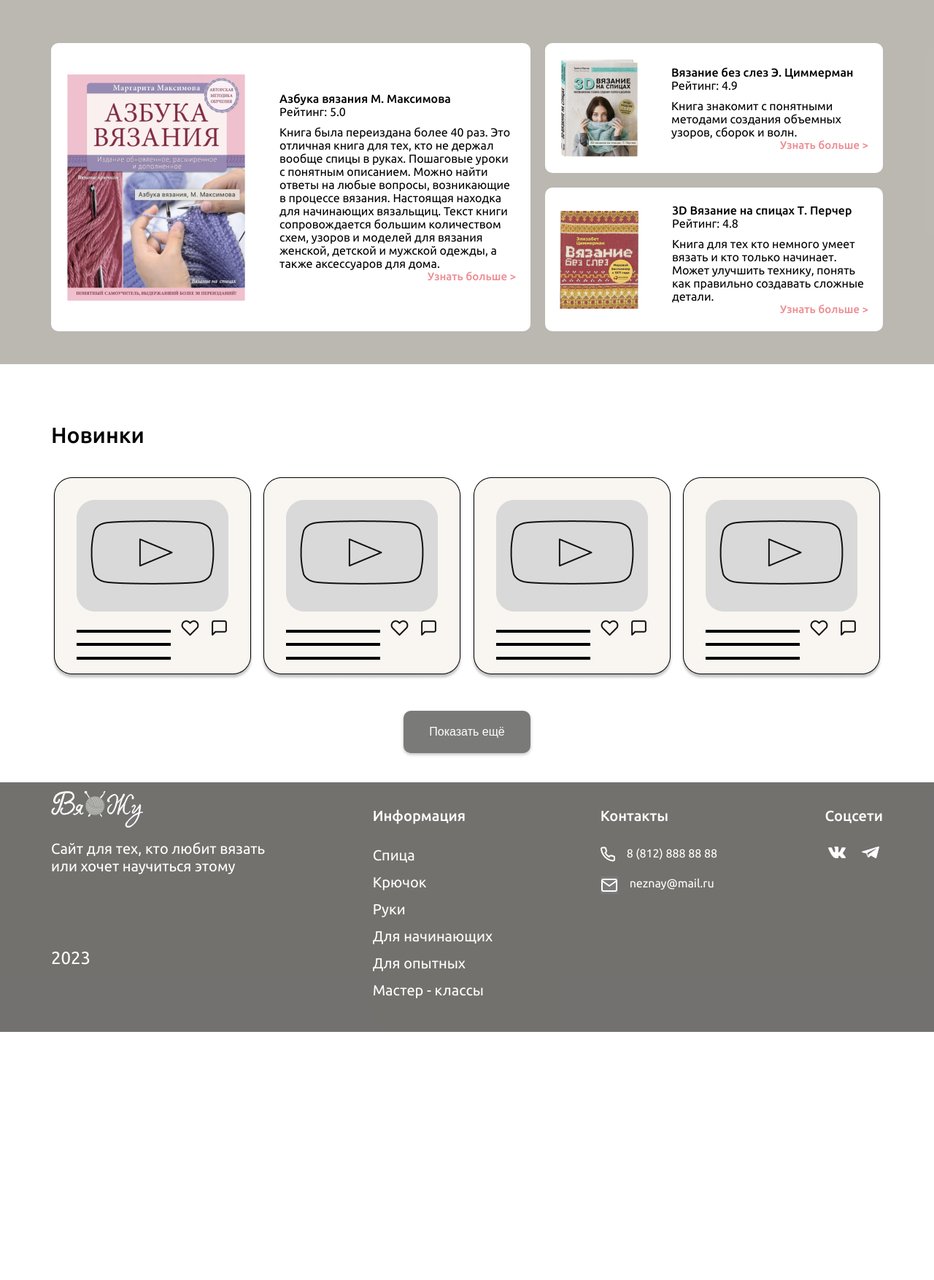
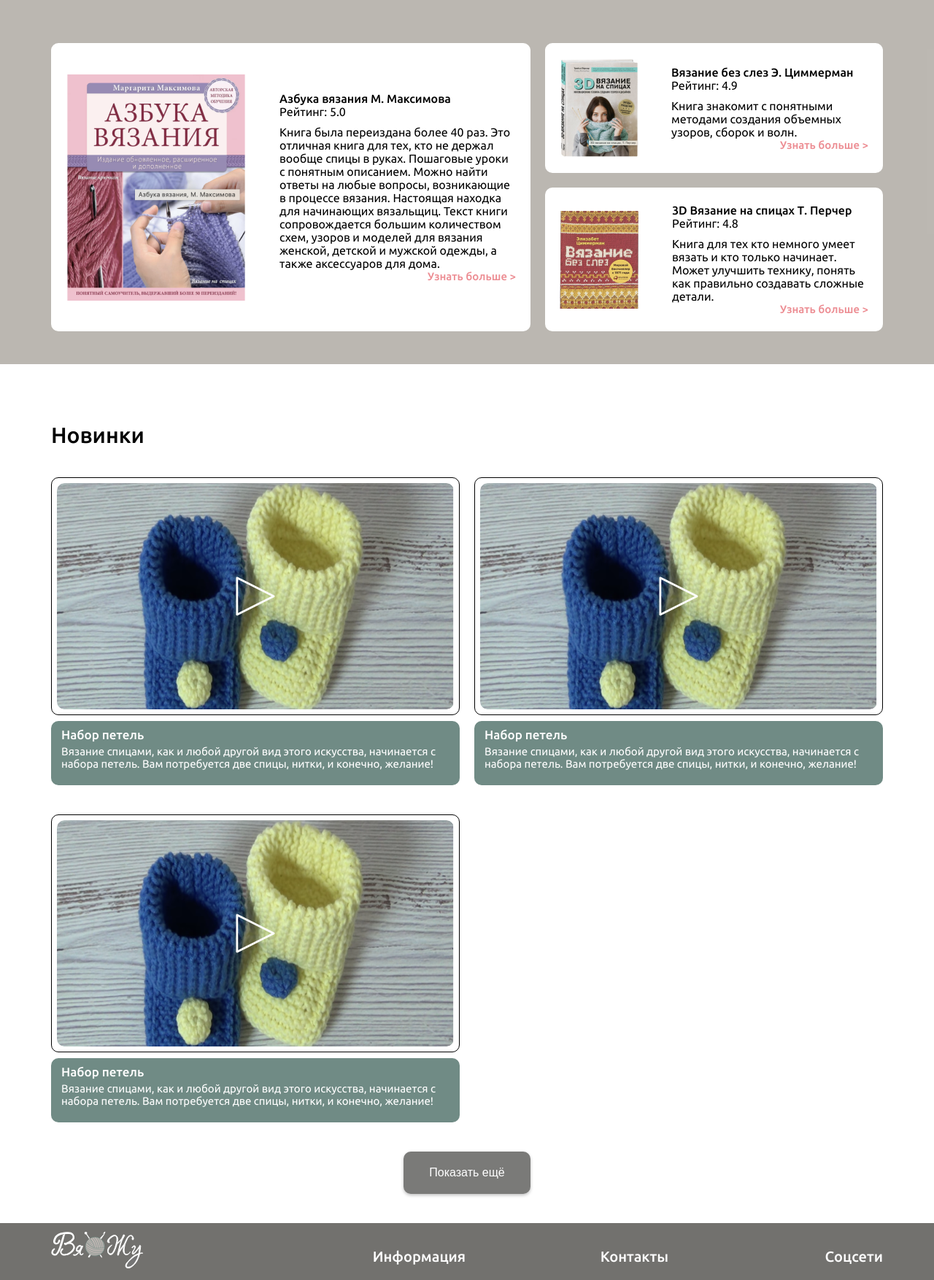
Before and after one commit to dag0S/vyazhu, a PHP site: page / in a window 1280 px wide. Shown: the part 1204-2958 px from the top of the page at 73% size. Before the commit the page ends 2618 px from the top, so only its background shows below. Run offline with PHP 8.4, Linux system fonts and the light colour scheme.

Commit message:
container in nav, cards-video

```diff
--- a/css/style.css
+++ b/css/style.css
@@ -102,6 +102,10 @@ body {
   height: 44.3rem;
 }
 
+.while {
+  background: #ffffff;
+}
+
 .container {
   position: relative;
   width: 114rem;
@@ -126,7 +130,7 @@ body {
   z-index: 2;
   background: #ffffff;
   display: flex;
-  justify-content: center;
+  justify-content: space-between;
   align-items: center;
   height: 4.4rem;
 }
@@ -335,7 +339,7 @@ body {
   border-radius: 1rem;
 }
 
-.section-new {
+.section-videos {
   background: #ffffff;
   min-height: 56.2rem;
 }
@@ -343,6 +347,54 @@ body {
 .video-cards {
   display: flex;
   justify-content: space-between;
+  flex-wrap: wrap;
+}
+
+.video-card__link {
+  display: inline-block;
+  margin-bottom: 0.8rem;
+}
+.video-card__wrapper-preview {
+  position: relative;
+  display: flex;
+  justify-content: center;
+  align-items: center;
+  width: 56rem;
+  height: 32.6rem;
+  border: 1px solid #000000;
+  border-radius: 1rem;
+}
+.video-card__triangle {
+  height: 5.4rem;
+  width: 5.4rem;
+  position: absolute;
+  top: 50%;
+  left: 50%;
+  transform: translate(-50%, -50%);
+}
+.video-card__img {
+  width: 54.4rem;
+  height: 31rem;
+  border-radius: 1rem;
+}
+.video-card__wrapper-text {
+  width: 56rem;
+  height: 8.8rem;
+  background: #708B85;
+  border-radius: 1rem;
+  padding: 0.9rem 1.4rem;
+}
+.video-card__title {
+  text-align: left;
+  font-size: 1.7rem;
+  font-weight: 500;
+  color: #ffffff;
+  margin-bottom: 0.5rem;
+}
+.video-card__text {
+  text-align: left;
+  font-size: 1.5rem;
+  color: #ffffff;
 }
 
 .btn-show-more {
--- a/footer.php
+++ b/footer.php
@@ -10,12 +10,12 @@
             <div class="info">
                 <h6 class="footer-title margin-bottom-30px padding-top-34px">Информация</h6>
                 <ul class="info__footer-menu">
-                    <li><a class="info__footer-item" href="#">Спица</a></li>
-                    <li><a class="info__footer-item" href="#">Крючок</a></li>
-                    <li><a class="info__footer-item" href="#">Руки</a></li>
-                    <li><a class="info__footer-item" href="#">Для начинающих</a></li>
-                    <li><a class="info__footer-item" href="#">Для опытных</a></li>
-                    <li><a class="info__footer-item" href="#">Мастер - классы</a></li>
+                    <li><a class="info__footer-item" href="./spitsy.php">Спица</a></li>
+                    <li><a class="info__footer-item" href="./kryuchok.php">Крючок</a></li>
+                    <li><a class="info__footer-item" href="./ruki.php">Руки</a></li>
+                    <li><a class="info__footer-item" href="./dlya-nachinayushchikh.php">Для начинающих</a></li>
+                    <li><a class="info__footer-item" href="./error-404.php">Для опытных</a></li>
+                    <li><a class="info__footer-item" href="./error-404.php">Мастер - классы</a></li>
                 </ul>
             </div>
             <div class="contacts">
--- a/header.php
+++ b/header.php
@@ -33,14 +33,15 @@
 <body>
     <!-- Header Nav -->
     <header class="header padding-top-12px">
-        <nav class="nav">
-            <a href="index.php"><img class="nav__logo margin-right-100px" src="./icons/new-logo-vector.svg" alt=""></a>
+        <div class="while">
+            <nav class="nav container">
+                <a href="index.php"><img class="nav__logo" src="./icons/new-logo-vector.svg" alt=""></a>
                 <ul class="nav__menu">
                     <li><a class="nav__menu-item margin-right-100px" href="spitsy.php">Спицы</a></li>
                     <li><a class="nav__menu-item margin-right-100px" href="kryuchok.php">Крючок</a></li>
-                <li><a class="nav__menu-item margin-right-100px" href="ruki.php">Руки</a></li>
+                    <li><a class="nav__menu-item" href="ruki.php">Руки</a></li>
                 </ul>
-            <form class="nav__box-search margin-right-100px" action="#">
+                <form class="nav__box-search" action="#">
                     <input class="nav__search " placeholder="Поиск" type="search">
                     <button class="nav__btn-search">
                         <img src="./icons/lupa.svg" alt="">
@@ -48,6 +49,7 @@
                 </form>
                 <p class="nav__entry">Войти</p>
             </nav>
+        </div>
 
         <!-- Темный фон popup'а -->
         <div class="popup-bg"></div>
--- a/index.php
+++ b/index.php
@@ -13,7 +13,7 @@
                 <h1 class="first-title margin-bottom-40px padding-top-80px">Выберите интересующий вас раздел</h1>
                 <!-- Карточки -->
                 <div class="wrapper-cards margin-bottom-20px">
-                    <a href="Dlya-nachinayushchikh.php" class="card">
+                    <a href="dlya-nachinayushchikh.php" class="card">
                         <img class="card__photo" src="./img/photo-1.png" alt="photo-1">
                         <h2 class="card__title">Для начинающих</h2>
                     </a>
@@ -100,15 +100,55 @@
         </section>
 
         <!-- Секция с видео -->
-        <section class="section-new">
+        <section class="section-videos">
             <div class="container">
                 <h5 class="first-title first-title_left margin-bottom-40px padding-top-80px">Новинки</h5>
-                <div class="video-cards margin-bottom-40px">
-                    <a class="video-cards__link" href="#"><img src="./img/video-card.png" alt=""></a>
-                    <a class="video-cards__link" href="#"><img src="./img/video-card.png" alt=""></a>
-                    <a class="video-cards__link" href="#"><img src="./img/video-card.png" alt=""></a>
-                    <a class="video-cards__link" href="#"><img src="./img/video-card.png" alt=""></a>
+
+                <div class="video-cards">
+
+                    <div class="video-card margin-bottom-40px">
+                        <a class="video-card__link" href="#" >
+                            <div class="video-card__wrapper-preview">
+                                <img class="video-card__triangle" src="./icons/btn-play.svg" alt="play">
+                                <img class="video-card__img" src="./img/video-1.png" alt="">
+                            </div>
+                        </a>
+                        <div class="video-card__wrapper-text">
+                            <h3 class="video-card__title">Набор петель</h3>
+                            <p class="video-card__text">Вязание спицами, как и любой другой вид этого искусства, начинается с набора петель. Вам потребуется две спицы, нитки, и конечно, желание!</p>
+                        </div>
+                    </div>
+
+                    <div class="video-card margin-bottom-40px">
+                        <a class="video-card__link" href="#" >
+                            <div class="video-card__wrapper-preview">
+                                <img class="video-card__triangle" src="./icons/btn-play.svg" alt="play">
+                                <img class="video-card__img" src="./img/video-1.png" alt="">
+                            </div>
+                        </a>
+                        <div class="video-card__wrapper-text">
+                            <h3 class="video-card__title">Набор петель</h3>
+                            <p class="video-card__text">Вязание спицами, как и любой другой вид этого искусства, начинается с набора петель. Вам потребуется две спицы, нитки, и конечно, желание!</p>
+                        </div>
+                    </div>
+
+                    <div class="video-card margin-bottom-40px">
+                        <a class="video-card__link" href="#" >
+                            <div class="video-card__wrapper-preview">
+                                <img class="video-card__triangle" src="./icons/btn-play.svg" alt="play">
+                                <img class="video-card__img" src="./img/video-1.png" alt="">
+                            </div>
+                        </a>
+                        <div class="video-card__wrapper-text">
+                            <h3 class="video-card__title">Набор петель</h3>
+                            <p class="video-card__text">Вязание спицами, как и любой другой вид этого искусства, начинается с набора петель. Вам потребуется две спицы, нитки, и конечно, желание!</p>
+                        </div>
+                    </div>
+
+
                 </div>
+
+
                 <form action="#">
                     <button class="btn-show-more">Показать ещё</button>
                 </form>
--- a/sass/style.sass
+++ b/sass/style.sass
@@ -102,6 +102,9 @@ body
     &_small
         height: 44.3rem
 
+.while
+    background: $color-white
+
 .container
     position: relative
     width: 114rem
@@ -123,7 +126,7 @@ body
     z-index: 2
     background: $color-white
     display: flex
-    justify-content: center
+    justify-content: space-between
     align-items: center
     height: 4.4rem
     &__logo
@@ -298,13 +301,56 @@ body
     min-height: 17.8rem
     border-radius: 1rem
 
-.section-new
+// Секция с видео
+.section-videos
     background: $color-white
     min-height: 56.2rem
 
 .video-cards
     display: flex
     justify-content: space-between
+    flex-wrap: wrap
+
+.video-card
+    &__link
+        display: inline-block
+        margin-bottom: .8rem
+    &__wrapper-preview
+        position: relative
+        display: flex
+        justify-content: center
+        align-items: center
+        width: 56rem
+        height: 32.6rem
+        border: 1px solid $color-black
+        border-radius: 1rem
+    &__triangle
+        height: 5.4rem
+        width: 5.4rem
+        position: absolute
+        top: 50%
+        left: 50%
+        transform: translate(-50%, -50%)
+    &__img
+        width: 54.4rem
+        height: 31rem
+        border-radius: 1rem
+    &__wrapper-text
+        width: 56rem
+        height: 8.8rem
+        background: $color-green-light
+        border-radius: 1rem
+        padding: .9rem 1.4rem
+    &__title
+        text-align: left
+        font-size: 1.7rem
+        font-weight: 500
+        color: $color-white
+        margin-bottom: .5rem
+    &__text
+        text-align: left
+        font-size: 1.5rem
+        color: $color-white
 
 .btn-show-more
     width: 17.4rem
@@ -318,6 +364,7 @@ body
     font-weight: 500
     margin-bottom: 4rem
 
+// Footer
 .footer
     min-height: 34.2rem
     background: rgba($color-black, 0.52)
```
Also changed, not shown: icons/btn-play.svg (added), img/video-1.png (added), 1 other file. Lines whose indentation alone changed are shown as unchanged.
